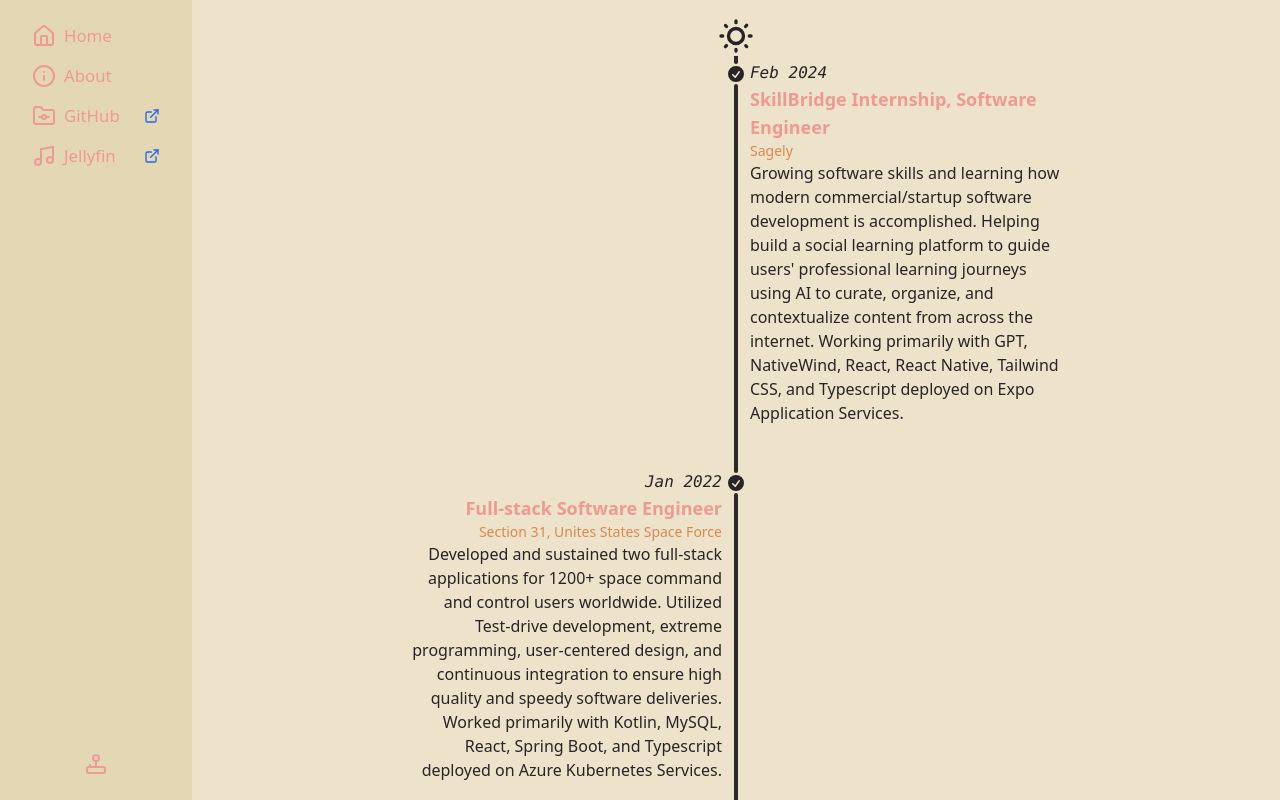
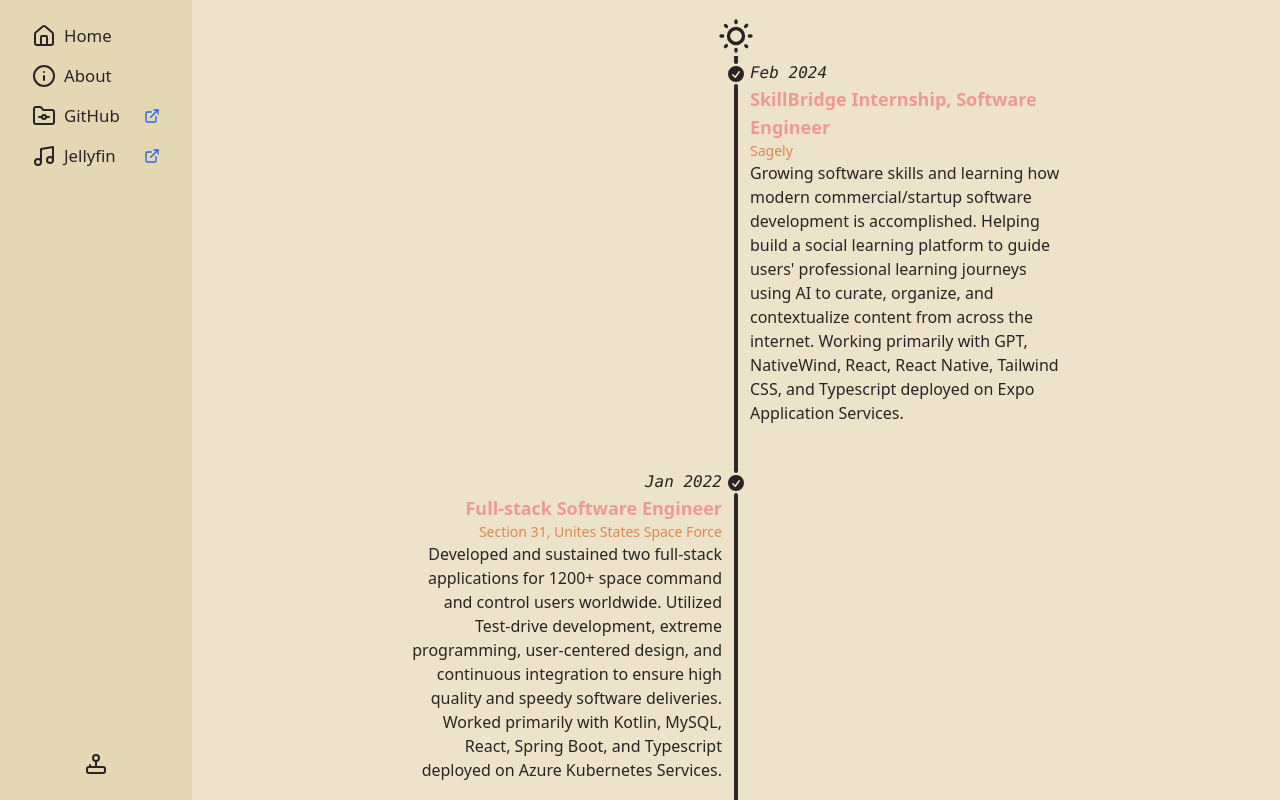
Before and after one commit to ananaso/adavidson.us, a SvelteKit app: page / in a window 1280 px wide. Shown: the top 800 px of the page. Built offline with nearby package versions, Linux system fonts and the light colour scheme.

Commit message:
remove unnecessary styling

```diff
--- a/src/routes/+page.svelte
+++ b/src/routes/+page.svelte
@@ -152,9 +152,3 @@
 </section>
 
 <!-- TODO maybe put a cool transition on this and the home button -->
-
-<style>
-	a:hover {
-		text-decoration: none;
-	}
-</style>
--- a/src/routes/styles.css
+++ b/src/routes/styles.css
@@ -1,7 +1,6 @@
 @import '@fontsource/fira-mono';
 
 a {
-	color: oklch(var(--p));
 	text-decoration: none;
 }
 
```
